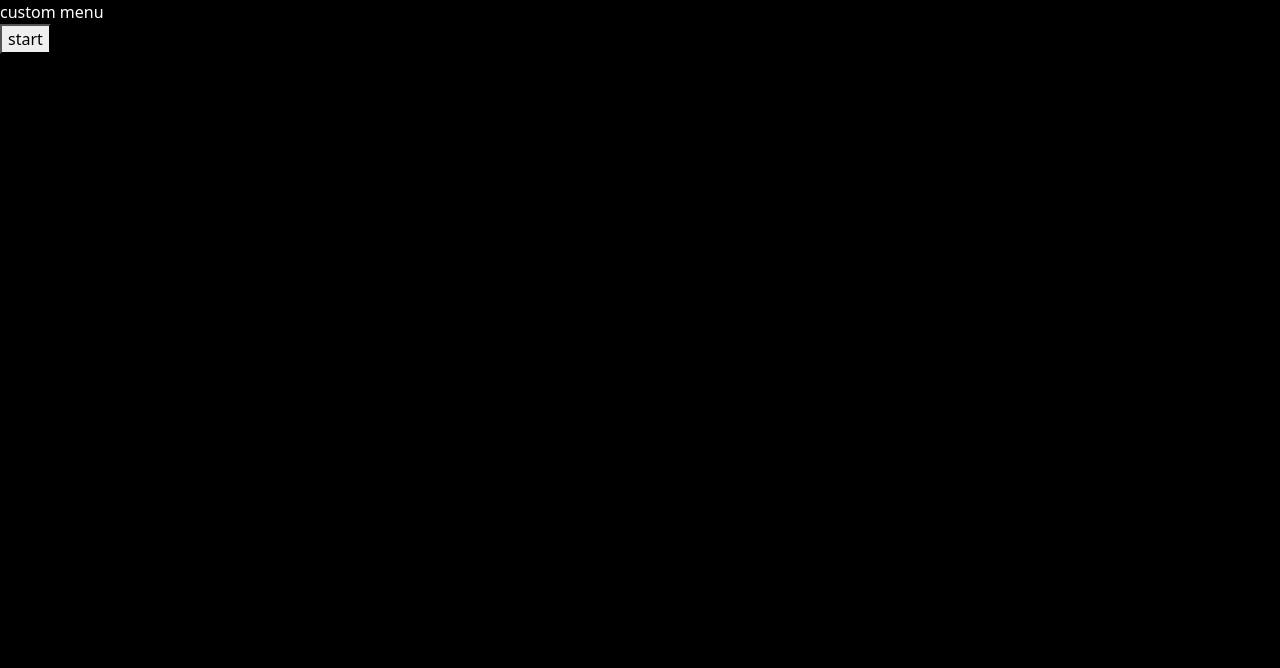
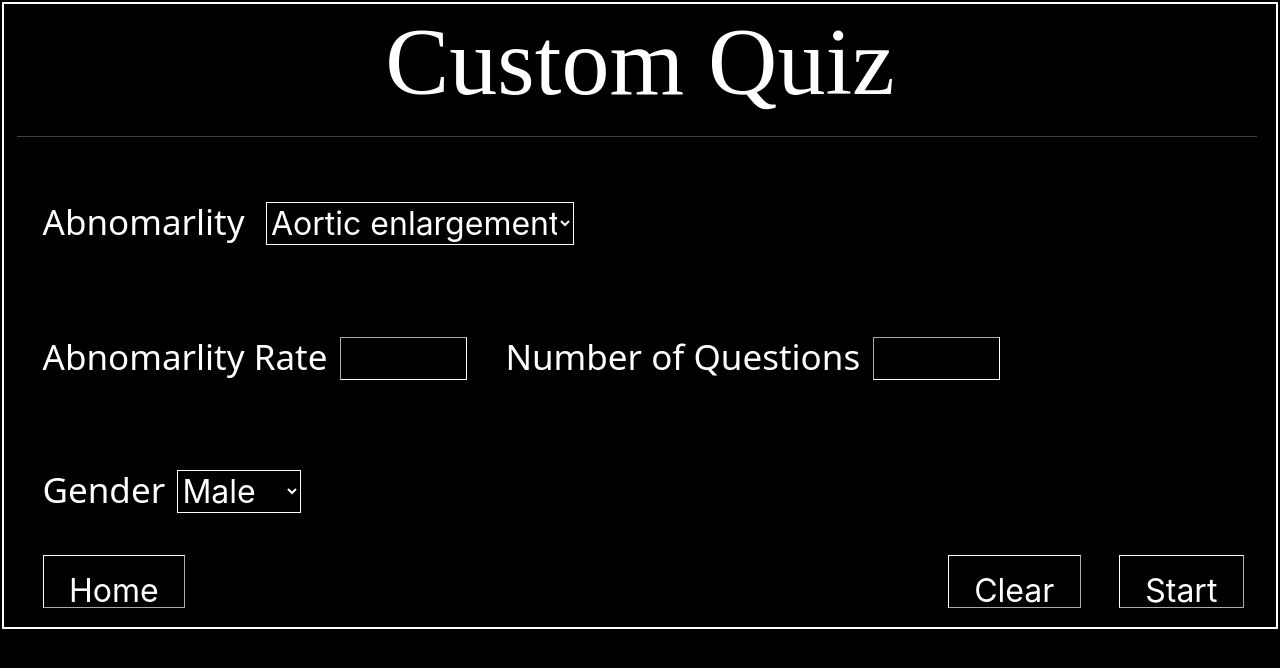
Before and after one commit to eric900115/PulmoCoach, an Angular app: page /question in a window 1280 px wide. Shown: the top 668 px of the page. Built offline with nearby package versions, Linux system fonts and the light colour scheme; a web font is replaced by a local one.

Commit message:
feat: custom menu (html & css)

```diff
--- a/src/app/question/question.component.html
+++ b/src/app/question/question.component.html
@@ -2,8 +2,52 @@
   <div>
     <div>
       <ng-container *ngIf="isCustom && !isCustomMenuFinished">
-        <div>custom menu</div>
-        <button (click)="customMenuDone()">start</button>
+        <div class="custom_menu">
+          <h1 style="text-align: center;">Custom Quiz</h1>
+          <hr id = "about_us_hr" style="margin-left: 1%; margin-right: 1.5%;">
+          <div style="margin-left: 3%;">
+            <span class="select_text">Abnomarlity
+            <select class="custom_normal_text arrow" style="width: 25%; font-size: 2rem; height:20%; margin-right: auto; margin-left: 1%; margin-top: 4%;">
+              <option>Aortic enlargement</option>
+              <option>Atelectasis</option>
+              <option>Calcification</option>
+              <option>Clavicle fracture</option>
+              <option>Edema</option>
+              <option>Enlarged PA</option>
+              <option>Infiltration</option>
+              <option>Opacity</option>
+              <option>cavity</option>
+              <option>Lung cyst</option>
+              <option>Mediastinal shift</option>
+              <option>Nodule/Mass</option>
+              <option>Pleural effusion</option>
+              <option>thickening</option>
+              <option>Pneumothorax</option>
+              <option>fibrosis</option>
+              <option>Rib fracture</option>
+              <option>Lung tumor</option>
+              <option>Tuberculosis</option>
+            </select>
+          </span>
+          </div>
+          <span style="margin-left: 3%;">
+            <span class="select_text">Abnomarlity Rate</span>
+            <input min="0" max="100" class="custom_normal_text arrow" style="width: 10%; font-size: 2em; height:10%; margin-right: 3%; margin-left: 1%; margin-top: 7%; ">
+            <span class="select_text">Number of Questions</span>
+            <input max="15" class="custom_normal_text arrow" style="width: 10%; font-size: 2em; height:10%; margin-right: 3%; margin-left: 1%; margin-top: 7%;">
+          </span>
+          <div style="margin-left: 3%;">
+            <span class="select_text">Gender</span>
+            <select class="custom_normal_text arrow" style="width: 10%; font-size: 2em; height:10%; margin-right: auto; margin-left: 1%; margin-top: 7%;">
+              <option>Male</option>
+              <option>Female</option>
+              <option>Both</option>
+            </select>
+          </div>
+          <button routerLink="/menu" class="custom_normal_text arrow" style="font-size: 2em; height:1em; margin-right: auto; margin-left: 3%; margin-top: 3%; margin-bottom: 1.5%; padding:2%;">Home</button>
+          <button class="custom_normal_text arrow" style="font-size: 2em; height:1em; margin-right: auto; margin-left: 60%; margin-top: 3%; margin-bottom: 1.5%; padding:2%;">Clear</button>
+          <button (click)="customMenuDone()" class="custom_normal_text arrow" style="font-size: 2em; height:1em; margin-right: auto; margin-left: 3%; margin-top: 3%; margin-bottom: 1.5%; padding:2%;">Start</button>
+        </div>
       </ng-container>
 
       <ng-container *ngIf="(!isCustom && !isStart) || (isCustom && isCustomMenuFinished && !isStart)">
--- a/src/app/question/question.component.scss
+++ b/src/app/question/question.component.scss
@@ -1,3 +1,39 @@
+// custom menu
+option{
+  color: black;
+}
+
+.custom_menu {
+  border-style: solid;
+  border-width: 0.15rem;
+  border-color: white;
+  margin: 0.15rem;
+}
+
+#custom_menu {
+  font-size: 55px;
+}
+
+.select_text {
+  font-size: 35px;
+}
+
+.custom_normal_text {
+  font-family: 'Inter';
+  font-style: normal;
+  font-weight: 400;
+  line-height: 60%;
+  align-items: center;
+  color: #FFFFFF;
+}
+
+.arrow {
+  background-color: transparent;
+  border-color: white;
+  border-width: 0.01em;
+  align-self: center;
+}
+
 // ready
 .ready-grid-container {
   display: grid;
```
